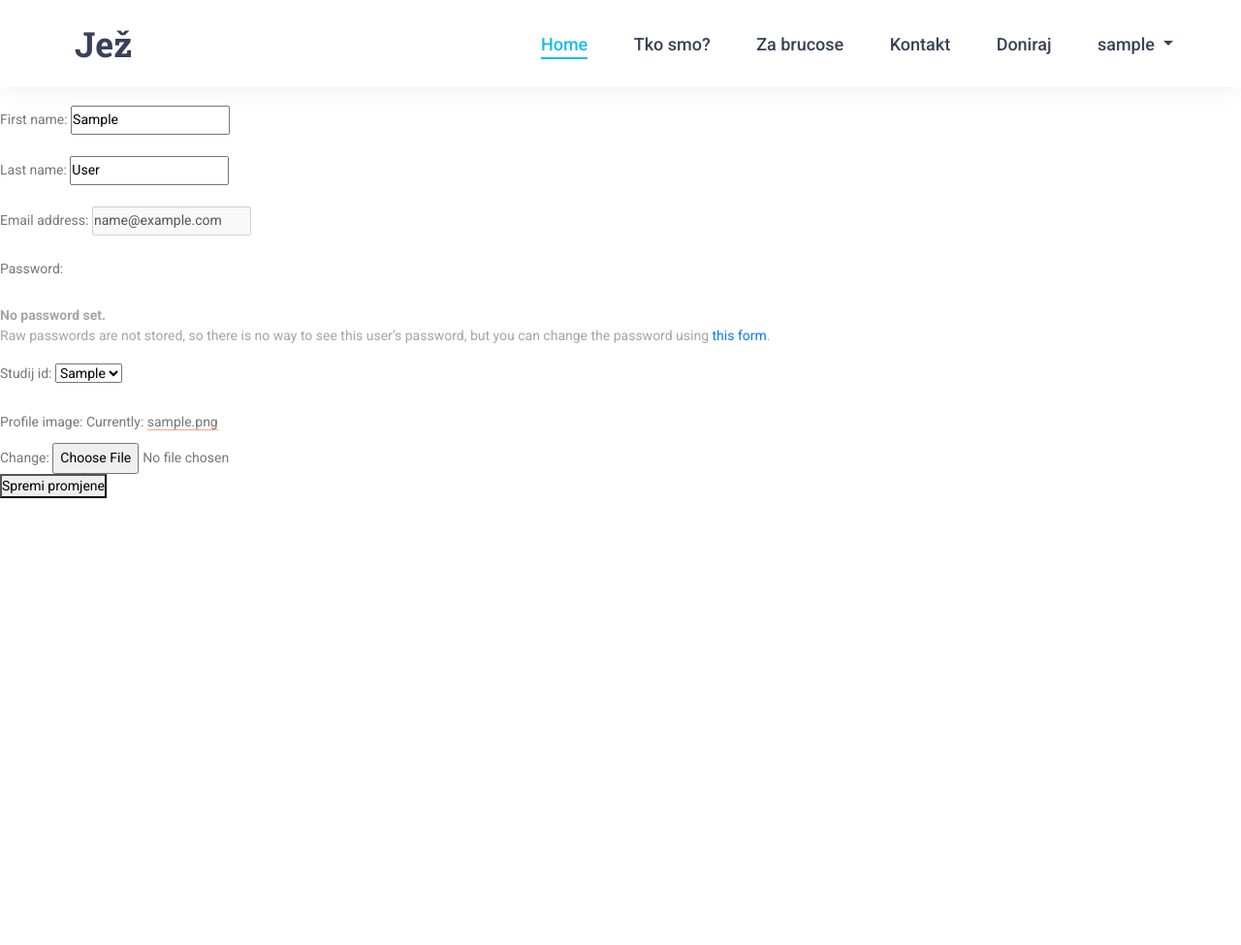
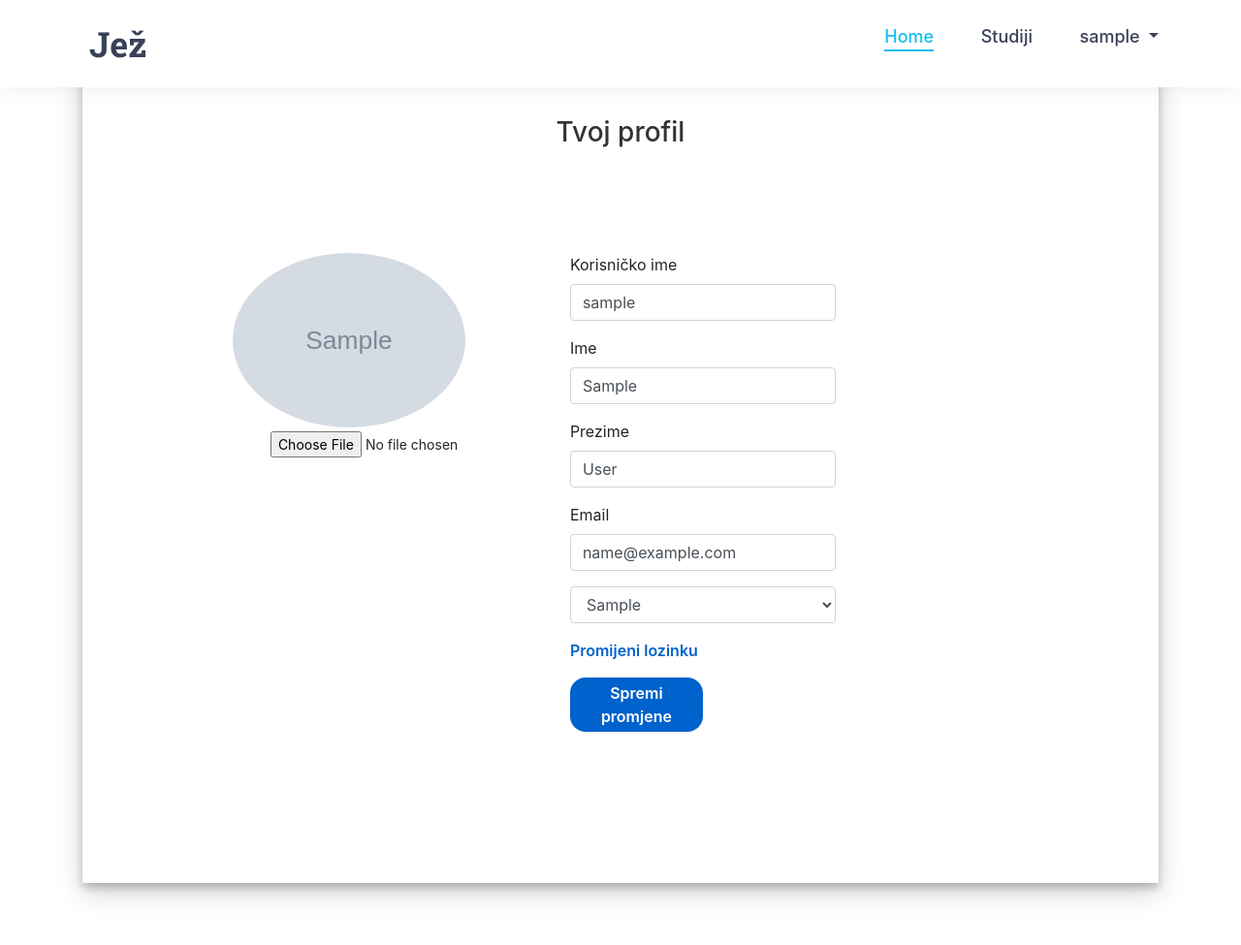
Before and after one commit to nsamardzic13/jez, a Django app: page /account/settings/ in a window 1280 px wide. Shown: the whole page at 97% size. Before the commit the page ends 514 px from the top, so only its background shows below. Run offline with Django 3.2, Linux system fonts and the light colour scheme; a user stored in the database is signed in; tables that the repository leaves empty hold one stand-in row (values such as "Sample post"); grey boxes marked "Sample" are stand-in pictures; some libraries are stand-ins or nearby versions.

Commit message:
account templates almost done

```diff
--- a/account/templates/account/login.html
+++ b/account/templates/account/login.html
@@ -5,7 +5,8 @@
 <link href="//maxcdn.bootstrapcdn.com/bootstrap/4.1.1/css/bootstrap.min.css" rel="stylesheet" id="bootstrap-css">
 <script src="//maxcdn.bootstrapcdn.com/bootstrap/4.1.1/js/bootstrap.min.js"></script>
 <script src="//cdnjs.cloudflare.com/ajax/libs/jquery/3.2.1/jquery.min.js"></script>
-<br><br><br><br>
+
+
 <div class="container login-container">
     <div class="row">
         <div class="col-md-6 login-form-1">
--- a/account/templates/account/mypage.html
+++ b/account/templates/account/mypage.html
@@ -39,11 +39,14 @@
 									<li class="dropdown">
 										<a class="dropdown-toggle" data-toggle="dropdown" href="#">{{user.get_username }}
 										<span class="caret"></span></a>
-										<ul class="dropdown-menu">
-											<li><a href="{% url 'account:mypage' %}">Moj profil</a></li><br>
-										  	<li><a href="{% url 'account:settings'%}">Postavke</a></li><br>
-											<li><a href="{% url 'account:logout' %}">Odjavi se</a></li><br>
-										</ul>
+										<div class="dropdown-menu">
+                                            <span class="fa fa-user" style="font-size:30px;color:blue "></span>
+                                            <a href="{% url 'account:mypage' %}">&nbsp Moj profil</a><br>
+                                            <span class="fa fa-gear" style="font-size:30px;color:blue "></span>
+										  	<a href="{% url 'account:settings'%}">Postavke</a><br>
+                                            <span class="fa fa-sign-out" style="font-size:30px;color:blue "></span>
+											<a href="{% url 'account:logout' %}">Odjavi se</a>
+										</div>
       								</li>
 								</ul>
 							</nav>
--- a/account/templates/account/settings.html
+++ b/account/templates/account/settings.html
@@ -1,11 +1,60 @@
-{% extends 'index.html' %}
+{% extends 'account/mypage.html' %}
+{% load static %}
+{% block content %}
 
-{% block content %}
-<h1>Postavke korisnika</h1>
-<form method="post"  enctype="multipart/form-data">
-    {% csrf_token %}
-    {{ form.as_p }}
-    {{ student_form.as_p}}
-    <button type="submit">Spremi promjene</button>
-</form>
+<link rel="stylesheet" type="text/css" href="{% static 'styles/style_login.css' %}">
+<link href="//maxcdn.bootstrapcdn.com/bootstrap/4.1.1/css/bootstrap.min.css" rel="stylesheet" id="bootstrap-css">
+<script src="//maxcdn.bootstrapcdn.com/bootstrap/4.1.1/js/bootstrap.min.js"></script>
+<script src="//cdnjs.cloudflare.com/ajax/libs/jquery/3.2.1/jquery.min.js"></script>
+
+<div class="container login-container">
+
+<div class="login-form-1">
+    <h3>Tvoj profil</h3>
+    <form method="post" enctype="multipart/form-data">
+        {% csrf_token %}
+        <div class="float-sm-left">
+            <img src="{{ user.student.profile_image.url }}" width="240" class="rounded-circle"><br>
+            <label for="id_profile_image" class="btn btn-default"></label>
+            <input type="file" class="form-control-sm" name="profile_image"  accept="image/*" id="id_profile_image">
+        </div>
+
+        <div class="row">
+            <div class="float-sm-right">
+
+                <div class="form-group">
+                    <label for="id_username">Korisničko ime</label>
+                    <input type="text" class="form-control" name="username" id="id_username" maxlength="150" value="{{user.username}}">
+                </div>
+
+                <div class="form-group">
+                    <label for="id_first_name">Ime</label>
+                    <input type="text" class="form-control" name="first_name" value="{{user.first_name}}" maxlength="30" id="id_first_name">
+                </div>
+
+                <div class="form-group">
+                    <label for="id_last_name">Prezime</label>
+                    <input type="text" class="form-control" name="last_name" value="{{user.last_name}}" maxlength="30" id="id_last_name">
+                </div>
+
+                <div class="form-group">
+                    <label for="id_email">Email</label>
+                    <input type="email" class="form-control" name="email" value="{{user.email}}" maxlength="30" id="id_email">
+                </div>
+
+                <div class="form-group">
+                    {{student_form.studij_id}}
+                </div>
+
+                <div class="form-group">
+                    <a href="{% url 'account:change_password' %}" class="ForgetPwd">Promijeni lozinku</a>
+                </div>
+
+                <button type="submit" class="btnSubmit"> Spremi promjene </button>
+
+            </div>
+        </div>
+    </form>
+</div>
+
 {% endblock %}
--- a/account/templates/account/signup.html
+++ b/account/templates/account/signup.html
@@ -53,8 +53,8 @@
                 <div class="form-group">
                     <a href="{% url 'account:login' %}" class="ForgetPwd">Imaš već račun? Prijavi se!</a>
                 </div>
+
             </form>
-
         </div>
     </div>
 </div>
--- a/account/views.py
+++ b/account/views.py
@@ -26,7 +26,7 @@ def login_view(request):
                 login(request, user)
                 request.session['username'] = username
                 messages.info(request, f"hey {username}")
-                return redirect('account/mypage.html')
+                return render(request, "account/mypage.html")
             else:
                 messages.error(request, "Ne valja nesto!")
         else:
@@ -48,6 +48,7 @@ def settings_view(request):
         else:
             form = EditUserForm(instance=request.user)
             student_form = EditStudentForm(instance=request.user.student)
+            student_form.fields['studij_id'].widget.attrs = {'class': 'form-control'}
             context = {'form': form, 'student_form': student_form}
             return render(request, "account/settings.html", context)
 
--- a/static/styles/style_login.css
+++ b/static/styles/style_login.css
@@ -6,19 +6,16 @@
     padding: 5%;
     box-shadow: 0 5px 8px 0 rgba(0, 0, 0, 0.2), 0 9px 26px 0 rgba(0, 0, 0, 0.19);
 }
+
+.login-form-settings{
+     padding: 5%;
+    text-align: center;
+}
 .login-form-1 h3{
     text-align: center;
     color: #333;
 }
-.login-form-2{
-    padding: 5%;
-    background: #0062cc;
-    box-shadow: 0 5px 8px 0 rgba(0, 0, 0, 0.2), 0 9px 26px 0 rgba(0, 0, 0, 0.19);
-}
-.login-form-2 h3{
-    text-align: center;
-    color: #fff;
-}
+
 .login-container form{
     padding: 10%;
 }
```
Also changed, not shown: account/templates/account/change_password.html (+36 -8 lines), templates/backup.html (+9 -35 lines). Lines whose indentation alone changed are shown as unchanged.
